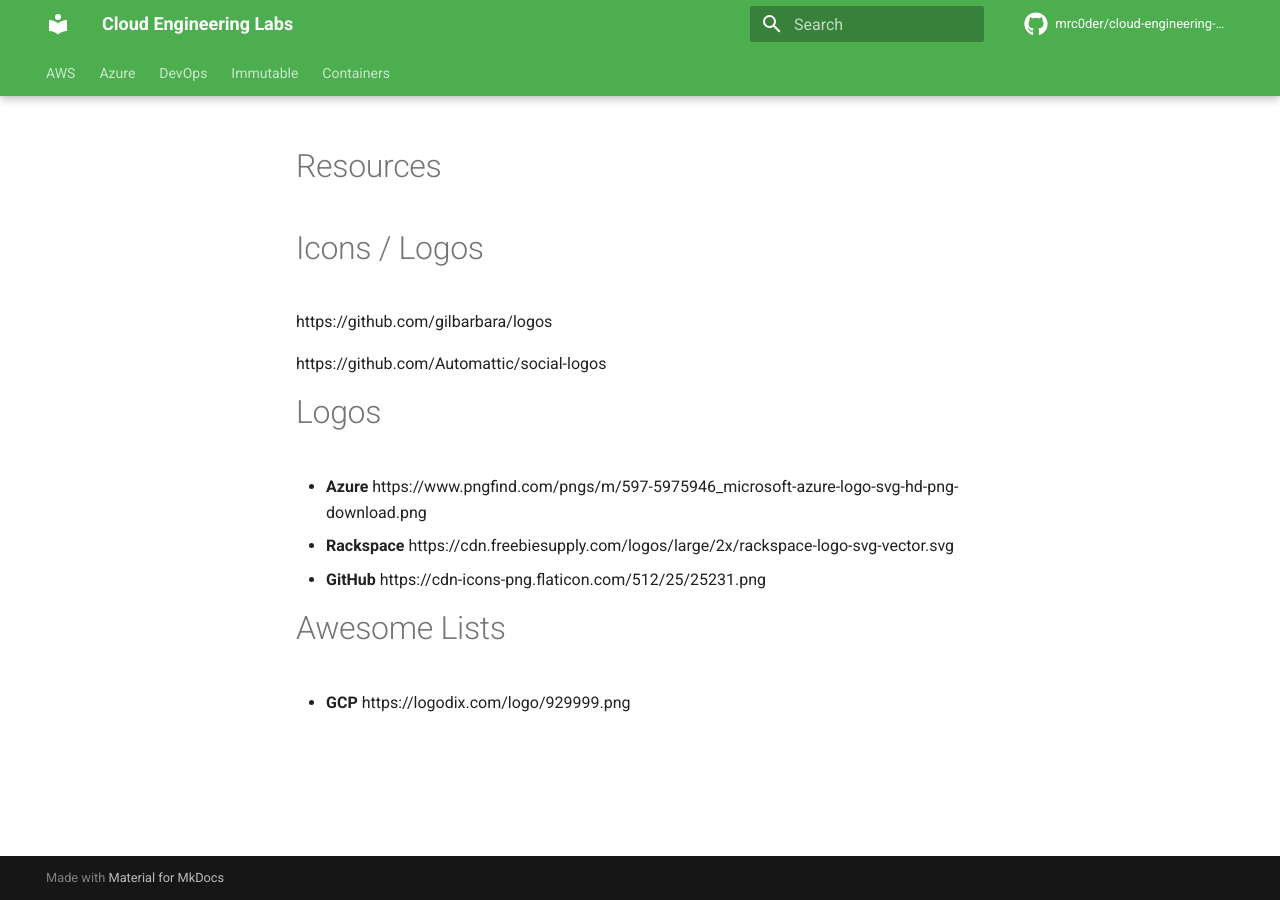
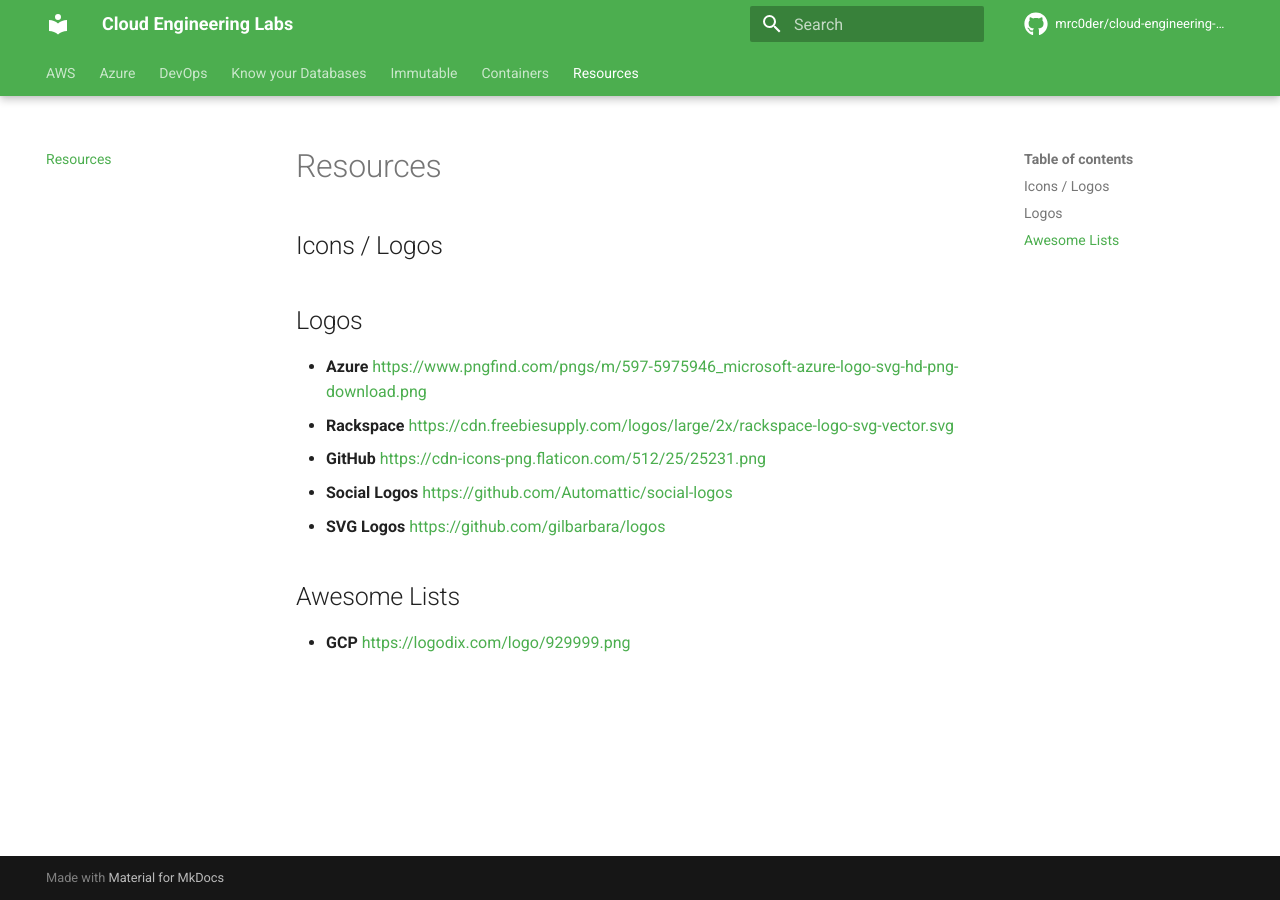
Before and after one commit to mrc0der/cloud-engineering-guides, an MkDocs documentation site: the page built from docs/Resources.md, in a window 1280 px wide. Built offline with MkDocs 1.6.1 and Material for MkDocs 9.7.7, drawn with Linux system fonts in a browser that asks for light colours; comment, search, counter and statistics services are not loaded; the version menu is left out.

```diff
--- a/docs/Resources.md
+++ b/docs/Resources.md
@@ -1,17 +1,15 @@
 # Resources
 
-# Icons / Logos
+## Icons / Logos
 
-https://github.com/gilbarbara/logos
+## Logos
 
-https://github.com/Automattic/social-logos
+- **Azure** <https://www.pngfind.com/pngs/m/597-5975946_microsoft-azure-logo-svg-hd-png-download.png>
+- **Rackspace** <https://cdn.freebiesupply.com/logos/large/2x/rackspace-logo-svg-vector.svg>
+- **GitHub** <https://cdn-icons-png.flaticon.com/512/25/25231.png>
+- **Social Logos** <https://github.com/Automattic/social-logos>
+- **SVG Logos** <https://github.com/gilbarbara/logos>
 
-# Logos
+## Awesome Lists
 
-- **Azure** https://www.pngfind.com/pngs/m/597-5975946_microsoft-azure-logo-svg-hd-png-download.png
-- **Rackspace** https://cdn.freebiesupply.com/logos/large/2x/rackspace-logo-svg-vector.svg
-- **GitHub** https://cdn-icons-png.flaticon.com/512/25/25231.png
-
-# Awesome Lists
-
-- **GCP** https://logodix.com/logo/929999.png
+- **GCP** <https://logodix.com/logo/929999.png>
--- a/mkdocs.yml
+++ b/mkdocs.yml
@@ -38,10 +38,11 @@ nav:
       - DevOps.md
       - CICD.md
       - devops-tools/CICDplatforms.md
-  # - DevOps.md
+      - ConfigMgmt.md
+  - Databases.md
   - Immutable.md
   - Containers.md
-  # - devops-tools/*.md
+  - Resources.md
 
 plugins:
   - social
```
Also changed, not shown: docs/ConfigMgmt.md (added, +9 -0 lines), docs/Containers.md (+1 -1 lines).
